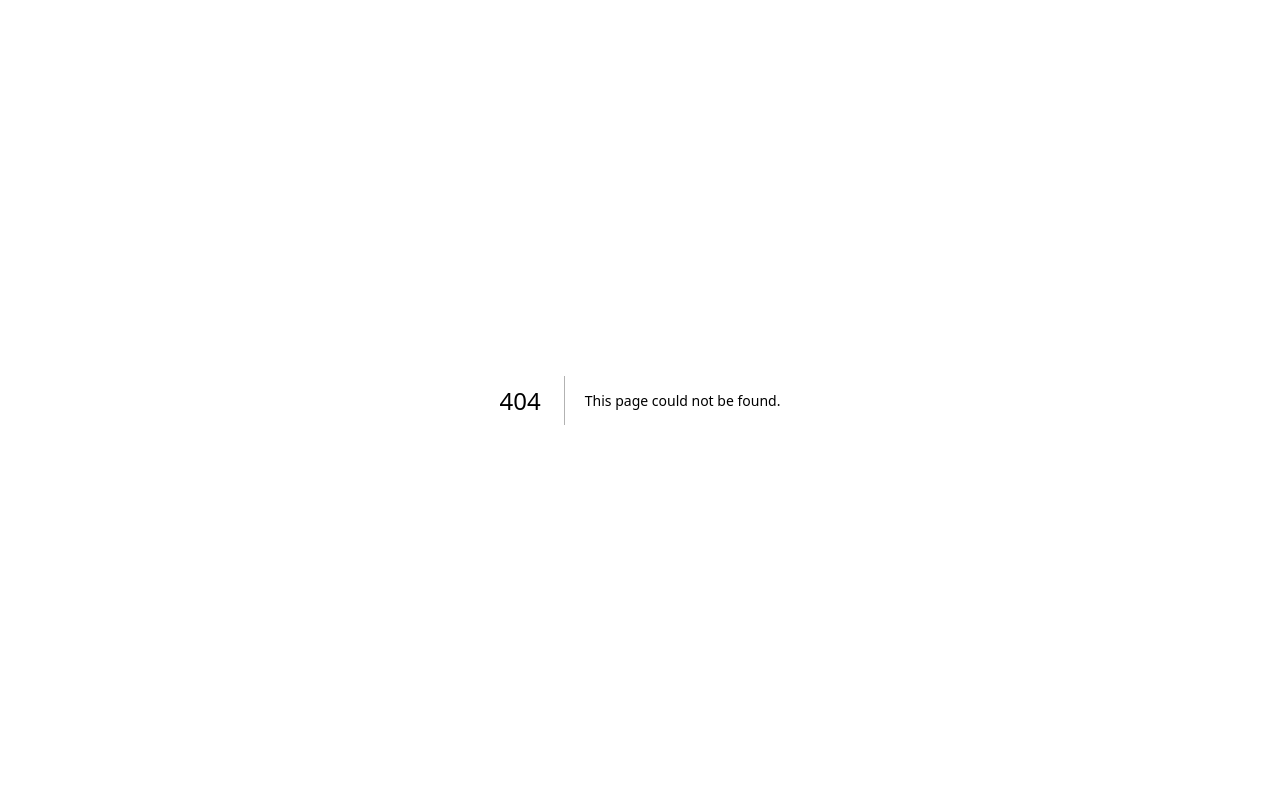
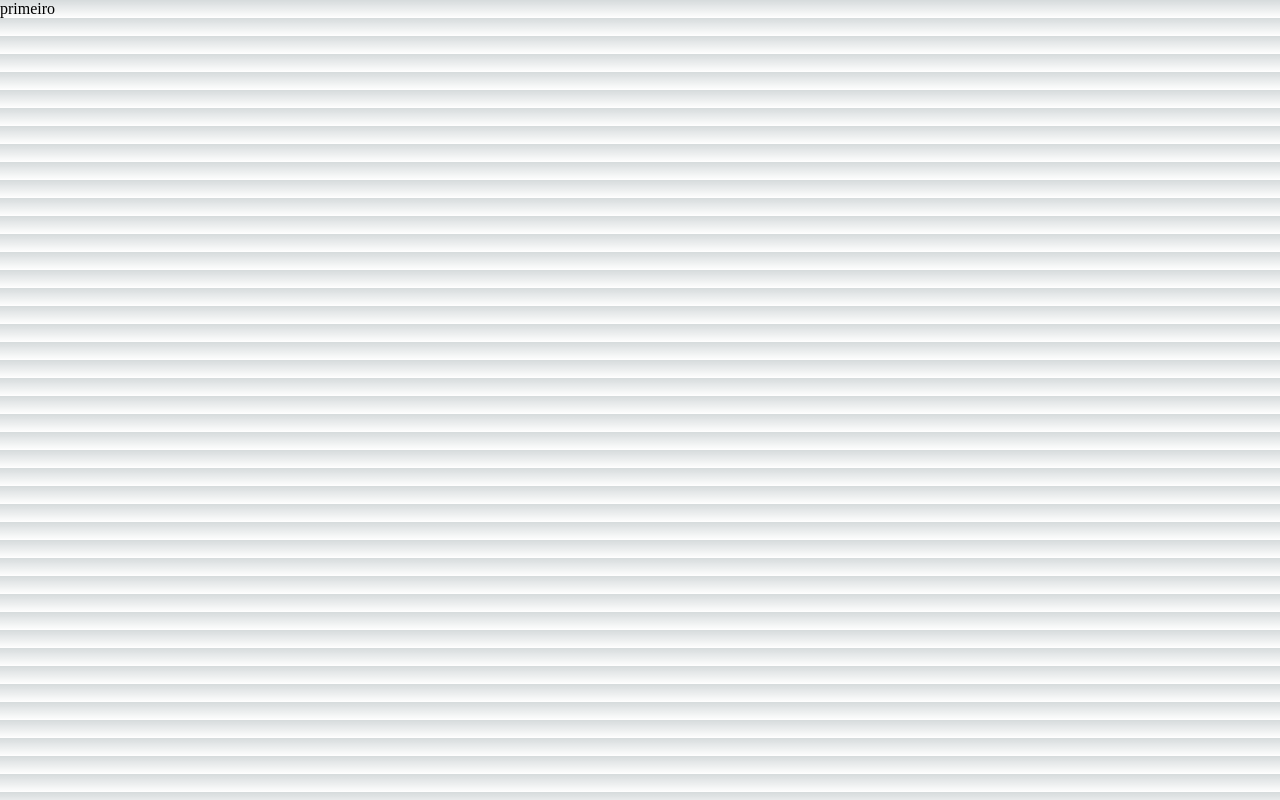
Before and after one commit to davidasteixeira/NextJS, a Next.js app in the folder exercicios/: page /basicos/primeiro in a window 1280 px wide. Before the commit this address had no page. Built offline with nearby package versions, Linux system fonts and the light colour scheme.

Commit message:
feat: create link/router first

```diff
--- /dev/null
+++ b/exercicios/src/pages/basicos/primeiro.js
@@ -0,0 +1,3 @@
+export default function primeiro() {
+  return "primeiro";
+}
```
